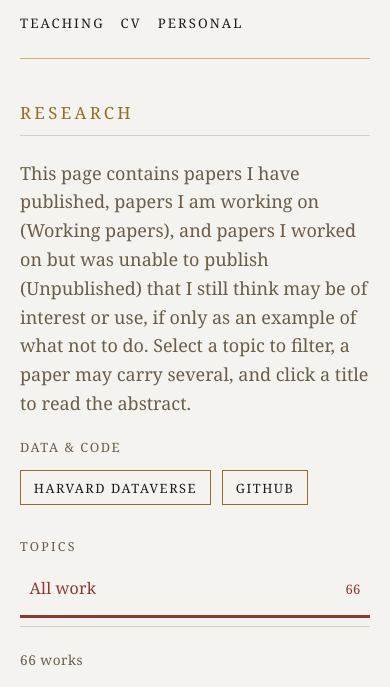
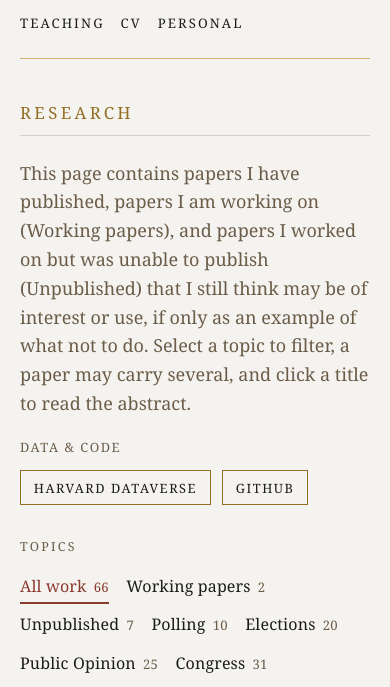
Before and after one commit to joshclinton/joshclinton.github.io, a plain HTML site: page research.html in a window 390 px wide. Shown: the part 121-808 px from the top of the page. Drawn offline with Linux system fonts and the light colour scheme; a web font is replaced by a local one.

Commit message:
Mobile: wrap the Research topic filters so they're all tappable on phones
Co-Authored-By: Claude Opus 4.8 (1M context) <noreply@anthropic.com>

```diff
--- a/styles.css
+++ b/styles.css
@@ -529,13 +529,15 @@ a.wt-card:hover .ct { color: var(--oxblood); }
   .research-grid { grid-template-columns: 1fr; gap: 1.4rem; }
   .topics { position: static; }
   .topics .topic-list {
-    display: flex; gap: 0.4rem; overflow-x: auto; padding-bottom: 0.5rem;
+    display: flex; flex-wrap: wrap; gap: 0.3rem 1.1rem; padding-bottom: 0.6rem;
     border-bottom: 1px solid var(--rule-ink);
   }
   .topic {
-    flex: none; border-left: 0; border-bottom: 3px solid transparent;
-    padding: 0.4rem 0.6rem; white-space: nowrap;
+    flex: none; width: auto; gap: 0.45rem; margin: 0;
+    border-left: 0; border-bottom: 2px solid transparent;
+    padding: 0.3rem 0; white-space: nowrap;
   }
+  .topic--working { border-bottom: 2px solid transparent; }  /* drop the desktop separator on phones */
   .topic:hover, .topic.active { border-left: 0; }
   .topic.active { border-bottom-color: var(--oxblood); }
   .topic:hover { border-bottom-color: var(--gold); }
```
